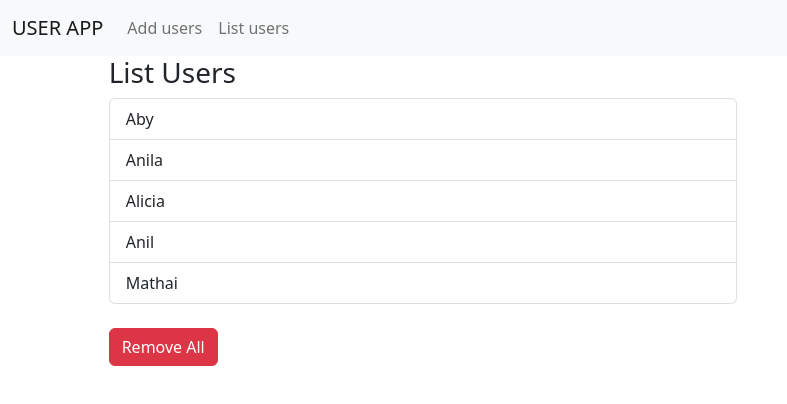
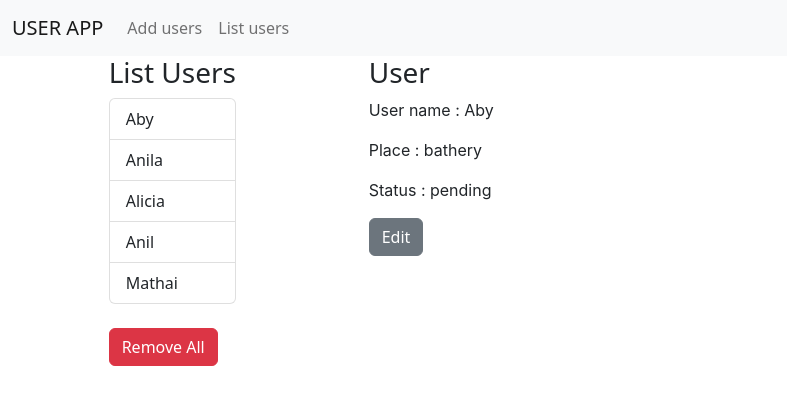
Before and after one commit to abykm/usersApp, a React (Create React App) app: page / in a window 1280 px wide. Both pictures are taken after a click on the link "Aby". Shown: the top 404 px of the page, without its empty margins (0-787 px from the left). Built offline with nearby package versions, Linux system fonts and the light colour scheme.

Commit message:
3 files modified

```diff
--- a/src/components/user/add.component.js
+++ b/src/components/user/add.component.js
@@ -4,7 +4,7 @@ import Menubar from '../header/menubar.component';
 
 export default function Adduser() {
   return (
-    <p>
+    <div>
       <Menubar />
       <div className="App">
         <Row>
@@ -38,6 +38,6 @@ export default function Adduser() {
           </Col>
         </Row>
       </div>
-    </p>
+    </div>
   );
 }
--- a/src/components/user/edit.component.js
+++ b/src/components/user/edit.component.js
@@ -1,11 +1,49 @@
 import React from 'react';
 import Menubar from '../header/menubar.component';
+import { useLocation } from 'react-router-dom';
+import { FormGroup, Form, Label, Input, Row, Col, Button } from 'reactstrap';
 
 export default function Edituser() {
+  const location = useLocation();
   return (
-    <p>
+    <div>
       <Menubar />
-      Hello i am edit user
-    </p>
+      <div className="App">
+        <Row>
+          <Col sm={{ size: 6, order: 2, offset: 1 }}>
+            <h2>Edit Users</h2>
+            <Form className="form">
+              <FormGroup>
+                <Label for="exampleEmail">Username : </Label>
+                <Input
+                  type="text"
+                  name="uname"
+                  id="exampleEmail"
+                  value={location.state.username}
+                  onChange={(e) => setEmail(e.target.value)}
+                />
+              </FormGroup>
+              <FormGroup>
+                <Label for="examplePassword">Place : </Label>
+                <Input
+                  type="text"
+                  name="place"
+                  id="examplePassword"
+                  value={location.state.place}
+                  onChange={(e) => setPassword(e.target.value)}
+                />
+              </FormGroup>
+              <Label> Status : {location.state.status} </Label>
+              <br />
+              <Button color="success">
+                {location.state.status === 'pending' ? 'Publish' : 'UnpPublish'}
+              </Button>{' '}
+              <Button color="danger">Delete</Button>{' '}
+              <Button color="primary">Update</Button>
+            </Form>
+          </Col>
+        </Row>
+      </div>
+    </div>
   );
 }
--- a/src/components/user/list.component.js
+++ b/src/components/user/list.component.js
@@ -1,24 +1,38 @@
 import React, { useState } from 'react';
-import { ListGroup, ListGroupItem, Row, Col, Button } from 'reactstrap';
+import {
+  ListGroup,
+  ListGroupItem,
+  Row,
+  Col,
+  Button,
+  Container,
+} from 'reactstrap';
 import Menubar from '../header/menubar.component';
+import { useNavigate } from 'react-router-dom';
 
 export default function Listuser() {
   const [username, setUsername] = useState([
     { username: 'Aby', place: 'bathery', status: 'pending' },
-    { username: 'Anila', place: 'bathery', status: 'published' },
-    { username: 'Alicia', place: 'bathery', status: 'pending' },
-    { username: 'Anil', place: 'bathery', status: 'published' },
-    { username: 'Mathai', place: 'bathery', status: 'pending' },
+    { username: 'Anila', place: 'calicut', status: 'published' },
+    { username: 'Alicia', place: 'bombay', status: 'pending' },
+    { username: 'Anil', place: 'bangalore', status: 'published' },
+    { username: 'Mathai', place: 'goa', status: 'pending' },
   ]);
+  const [singleUser, setSingleUSer] = useState(null);
+  const navigate = useNavigate();
 
-  function selectUname(e) {
-    console.log(e);
+  function selectUname(item) {
+    setSingleUSer(item);
+  }
+
+  function editUSer() {
+    navigate('/edituser');
   }
   return (
     <div>
       <Menubar />
       <Row>
-        <Col sm={{ size: 6, order: 2, offset: 1 }}>
+        <Col sm={{ size: 'auto', offset: 1 }}>
           <h3>List Users </h3>
           <ListGroup>
             {username.map((item, i) => {
@@ -37,6 +51,21 @@ export default function Listuser() {
           <br />
           <Button color="danger">Remove All</Button>
         </Col>
+        <Col sm={{ size: 'auto', offset: 1 }}>
+          {singleUser && (
+            <div>
+              <h3> User </h3>
+              <p> User name : {singleUser.username} </p>
+              <p> Place : {singleUser.place} </p>
+              <p> Status : {singleUser.status} </p>
+              <Button
+                onClick={() => navigate('/edituser', { state: singleUser })}
+              >
+                Edit
+              </Button>
+            </div>
+          )}
+        </Col>
       </Row>
     </div>
   );
```
